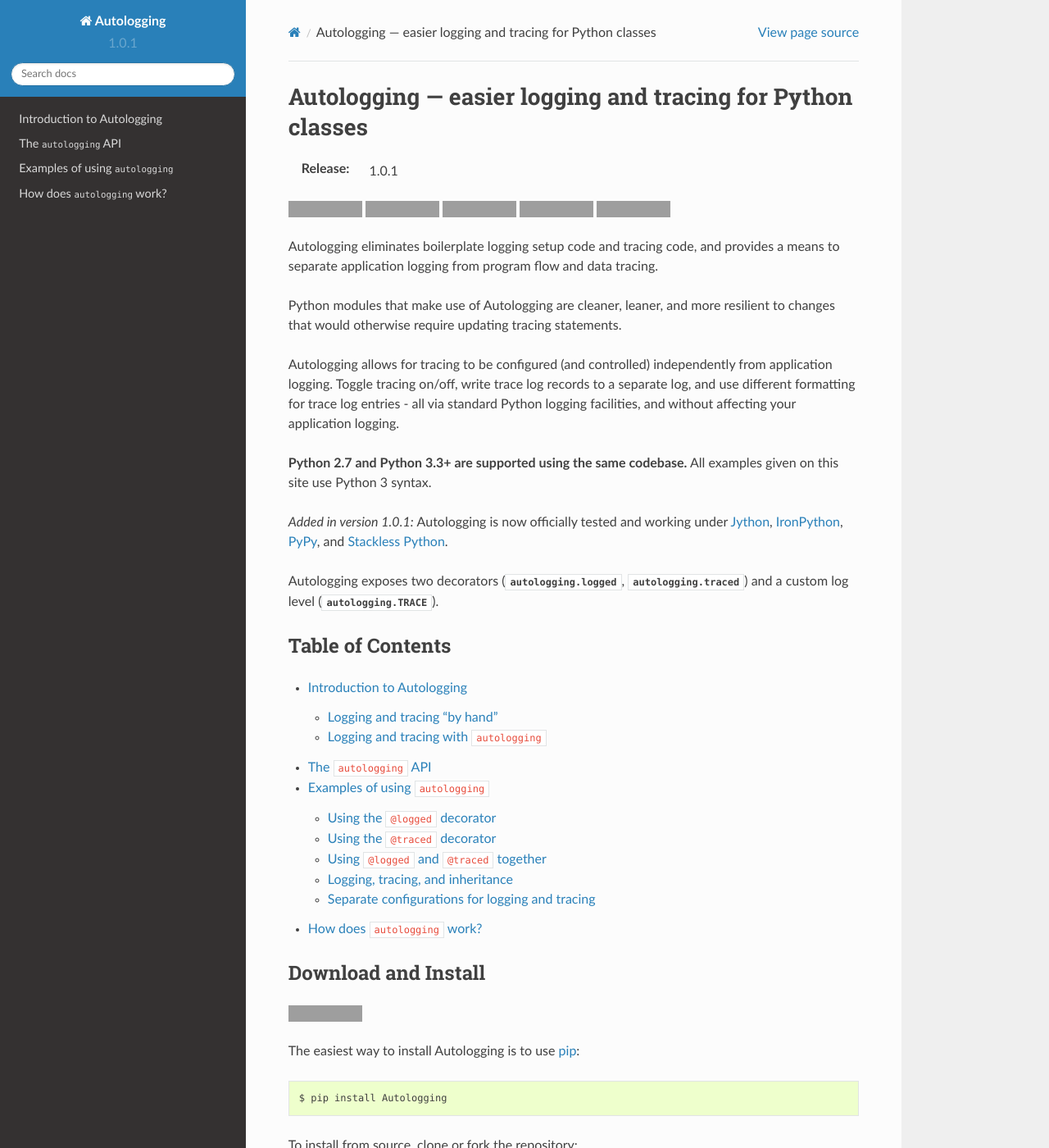
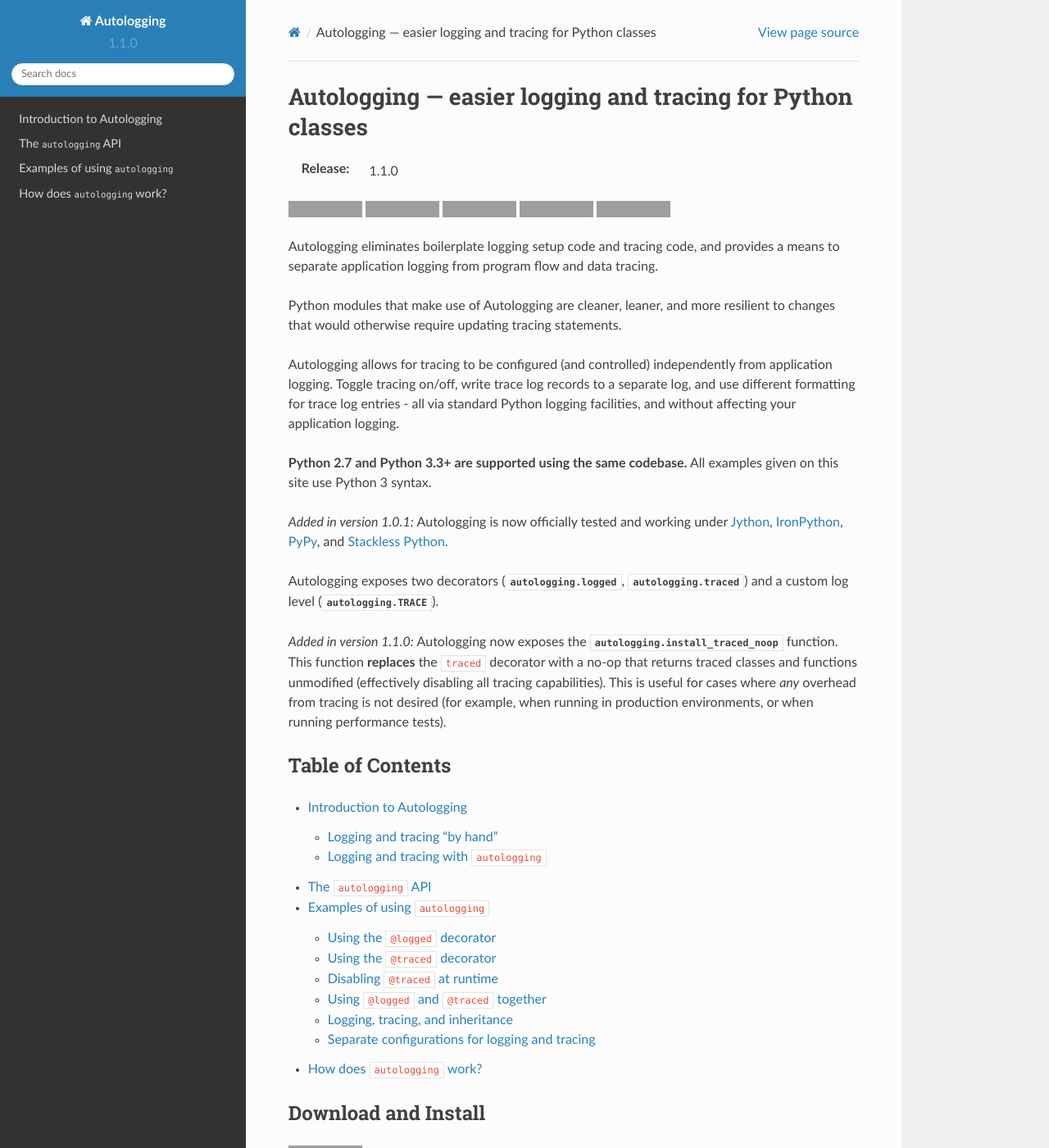
Before and after one commit to mzipay/Autologging, a Sphinx documentation site: the page built from doc/source/index.rst, in a window 1280 px wide and 1400 px high. Shown: the whole window at 82% size. Built offline with Sphinx 7.4.7 and the Read the Docs theme 2.0.0, drawn with Linux system fonts in a browser that asks for light colours; grey boxes are pictures that could not be loaded.

Commit message:
updated documentation and setup.py to reflect traced killswitch functionality and bumped version, respectively

```diff
--- a/autologging.py
+++ b/autologging.py
@@ -37,6 +37,7 @@
     "TRACE",
     "logged",
     "traced",
+    "install_traced_noop",
 ]
 
 #: A custom tracing log level, lower in severity than :attr:`logging.DEBUG`.
--- a/doc/source/conf.py
+++ b/doc/source/conf.py
@@ -58,9 +58,9 @@
 # built documents.
 #
 # The short X.Y version.
-version = "1.0.1"
+version = "1.1.0"
 # The full version, including alpha/beta/rc tags.
-release = "1.0.1"
+release = "1.1.0"
 
 # The language for content autogenerated by Sphinx. Refer to documentation
 # for a list of supported languages.
--- a/doc/source/examples.rst
+++ b/doc/source/examples.rst
@@ -9,6 +9,7 @@
 
    examples-logged
    examples-traced
+   examples-traced-noop
    examples-logged-and-traced
    examples-inheritance
    examples-separate
--- a/doc/source/index.rst
+++ b/doc/source/index.rst
@@ -4,8 +4,8 @@
 
 :Release: |release|
 
-.. image:: https://img.shields.io/badge/pypi-v1.0.1-orange.svg
-   :alt: Version 1.0.1
+.. image:: https://img.shields.io/badge/pypi-v1.1.0-orange.svg
+   :alt: Version 1.1.0
    :target: https://pypi.python.org/pypi/Autologging/
 
 .. image:: https://img.shields.io/badge/python-2.7,_3.3,_3.4,_3.5-blue.svg
@@ -50,6 +50,15 @@
 Autologging exposes two decorators (:func:`autologging.logged`,
 :func:`autologging.traced`) and a custom log level
 (:attr:`autologging.TRACE`).
+
+.. versionadded:: 1.1.0
+   Autologging now exposes the :func:`autologging.install_traced_noop`
+   function. This function **replaces** the ``traced`` decorator with a
+   no-op that returns traced classes and functions unmodified
+   (effectively disabling all tracing capabilities). This is useful for
+   cases where *any* overhead from tracing is not desired (for example,
+   when running in production environments, or when running performance
+   tests).
 
 Table of Contents
 -----------------
--- a/setup.py
+++ b/setup.py
@@ -4,7 +4,7 @@
 
 setup(
     name="Autologging",
-    version="1.0.1",
+    version="1.1.0",
     description="Autologging makes logging and tracing Python classes easy.",
     long_description="""\
 Autologging eliminates boilerplate logging setup code and tracing code,
```
Also changed, not shown: doc/source/examples-traced-noop.rst (added, +154 -0 lines).
